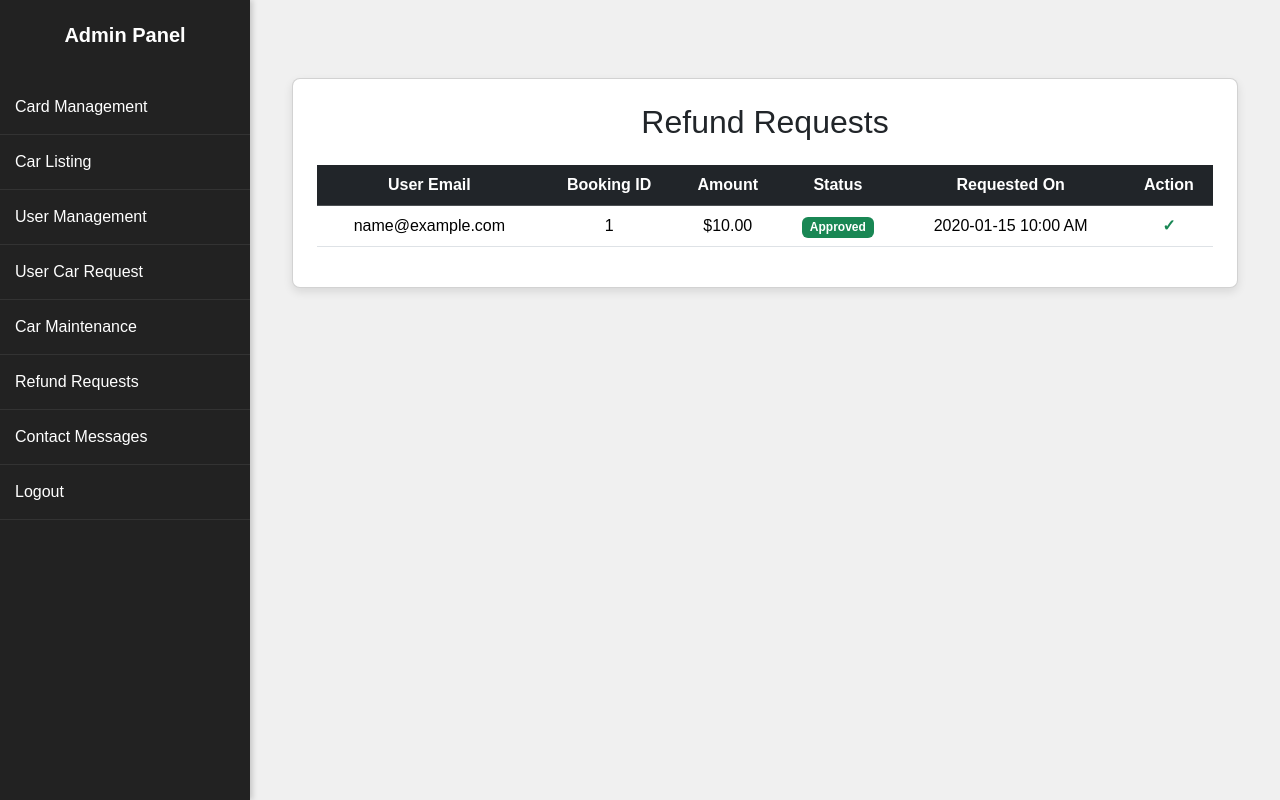
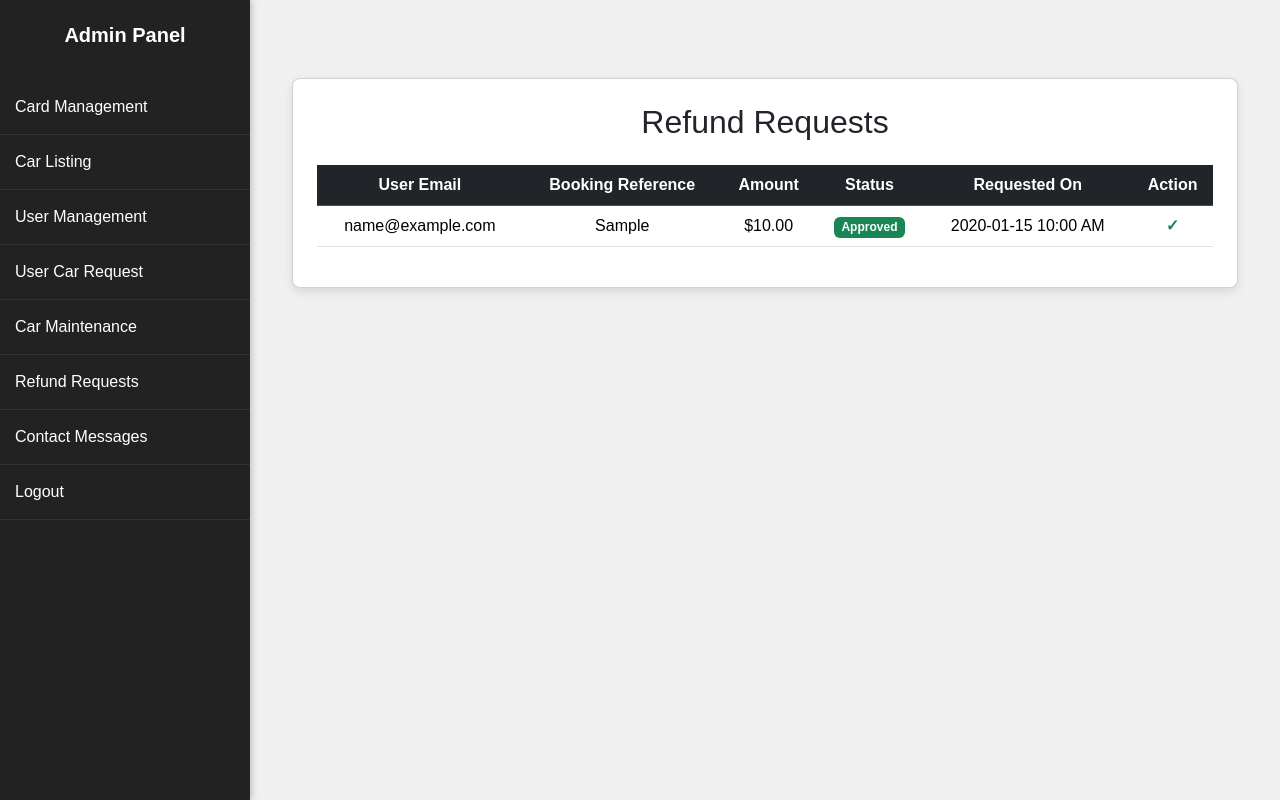
Before and after one commit to Carnage112233/Car-Rental-Service-, a PHP site: page /admin/refund_requests.php in a window 1280 px wide. Run offline with PHP 8.4, Linux system fonts and the light colour scheme; tables that the repository leaves empty hold one stand-in row (values such as "Sample post").

Commit message:
initial commit

```diff
--- a/carrental/admin/refund_requests.php
+++ b/carrental/admin/refund_requests.php
@@ -4,10 +4,15 @@ session_start();
 require_once("../includes/db_connection.php");
 include '../includes/admin_header.php';
 
-
-
 try {
-    $stmt = $pdo->query("SELECT r.*, u.email FROM refunds r JOIN users u ON r.user_id = u.id ORDER BY refund_date DESC");
+    // Fetch refund requests with booking_reference and user email
+    $stmt = $pdo->query("
+        SELECT r.*, u.email, b.booking_reference
+        FROM refunds r
+        JOIN users u ON r.user_id = u.id
+        JOIN bookings b ON r.booking_id = b.booking_id
+        ORDER BY refund_date DESC
+    ");
     $refunds = $stmt->fetchAll(PDO::FETCH_ASSOC);
 } catch (PDOException $e) {
     die("Error fetching refunds: " . $e->getMessage());
@@ -24,7 +29,7 @@ try {
                     <thead class="table-dark">
                         <tr>
                             <th>User Email</th>
-                                <th>Booking ID</th>
+                            <th>Booking Reference</th>
                             <th>Amount</th>
                             <th>Status</th>
                             <th>Requested On</th>
@@ -35,10 +40,10 @@ try {
                         <?php foreach ($refunds as $row): ?>
                             <tr>
                                 <td><?= htmlspecialchars($row['email']) ?></td>
-                                    <td><?= htmlspecialchars($row['booking_id']) ?></td>
+                                <td><?= htmlspecialchars($row['booking_reference']) ?></td>
                                 <td>$<?= number_format($row['amount'], 2) ?></td>
                                 <td>
-                                        <?php if ($row['status'] === 'Approved'): ?>
+                                    <?php if (strtolower($row['status']) === 'approved'): ?>
                                         <span class="badge bg-success">Approved</span>
                                     <?php else: ?>
                                         <span class="badge bg-warning text-dark">Pending</span>
@@ -46,7 +51,7 @@ try {
                                 </td>
                                 <td><?= date("Y-m-d h:i A", strtotime($row['refund_date'])) ?></td>
                                 <td>
-                                        <?php if ($row['status'] !== 'Approved'): ?>
+                                    <?php if (strtolower($row['status']) !== 'approved'): ?>
                                         <form method="POST" action="process_refund.php">
                                             <input type="hidden" name="refund_id" value="<?= $row['id'] ?>">
                                             <input type="submit" name="approve" class="btn btn-sm btn-outline-success" value="Approve">
```
Lines whose indentation alone changed are shown as unchanged.
